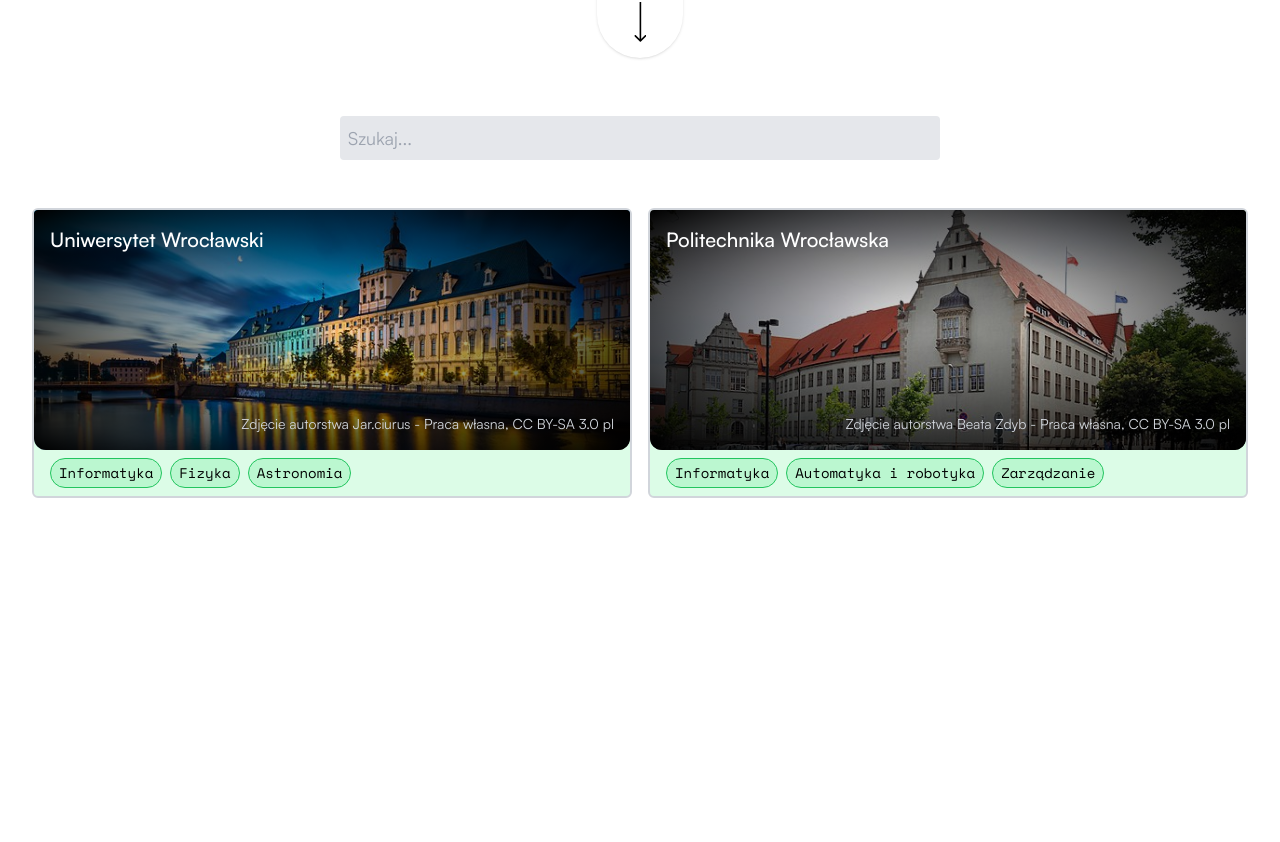
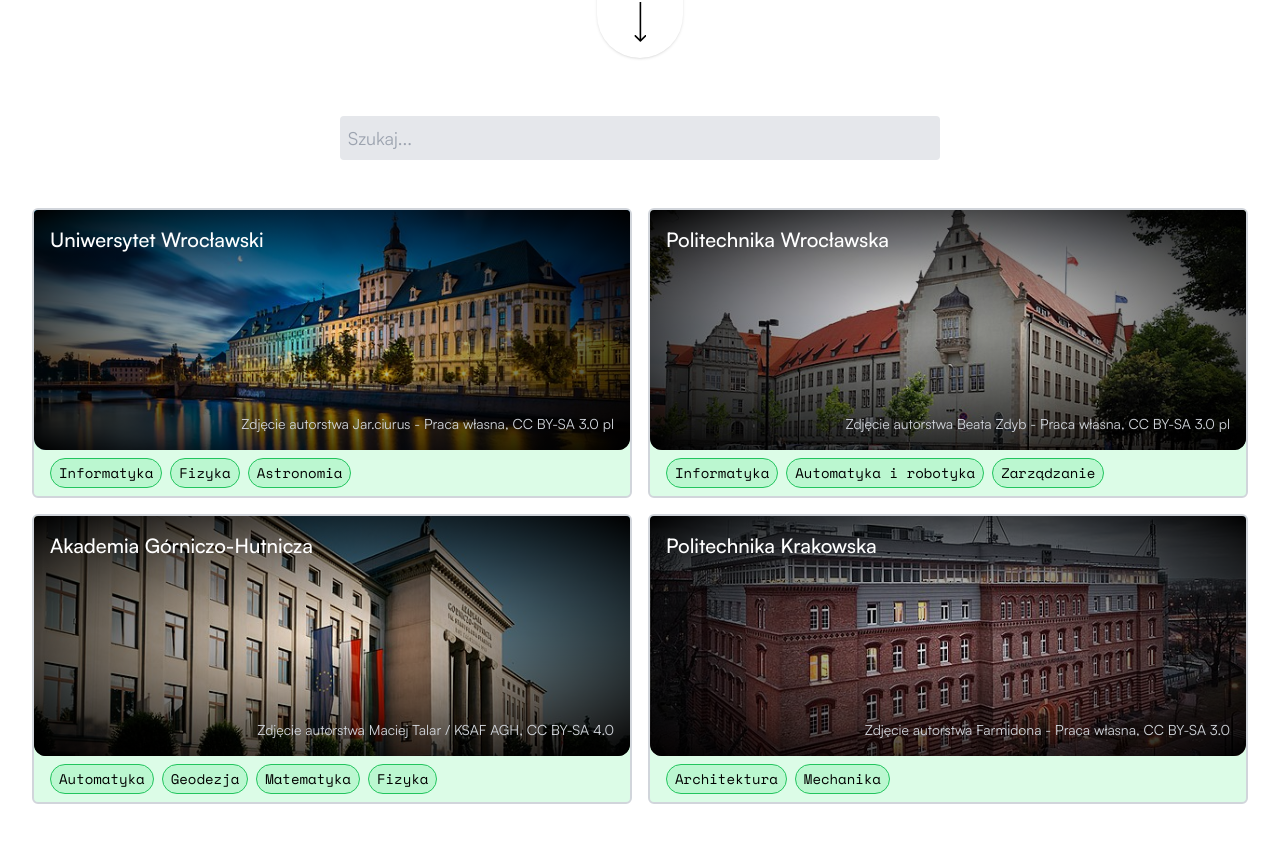
Before and after one commit to alphatra/HackYeah2023_InnovationInEducation, a Next.js app in the folder frontend/: page / in a window 1280 px wide. Shown: the part 716-1558 px from the top of the page. Before the commit the page ends 1214 px from the top, so only its background shows below. Built offline with nearby package versions, Linux system fonts and the light colour scheme.

Commit message:
add universities

```diff
--- a/frontend/components/universities-grid.tsx
+++ b/frontend/components/universities-grid.tsx
@@ -19,6 +19,20 @@
     imageCopyrights:
       "Zdjęcie autorstwa Beata Zdyb - Praca własna, CC BY-SA 3.0 pl",
     majors: ["Informatyka", "Automatyka i robotyka", "Zarządzanie"],
+  },
+  {
+    id: 3,
+    name: "Akademia Górniczo-Hutnicza",
+    imagePath: "/agh.jpg",
+    imageCopyrights: "Zdjęcie autorstwa Maciej Talar / KSAF AGH, CC BY-SA 4.0",
+    majors: ["Automatyka", "Geodezja", "Matematyka", "Fizyka"],
+  },
+  {
+    id: 4,
+    name: "Politechnika Krakowska",
+    imagePath: "/pk.jpg",
+    imageCopyrights: "Zdjęcie autorstwa Farmidona - Praca własna, CC BY-SA 3.0",
+    majors: ["Architektura", "Mechanika"],
   },
 ];
 
@@ -47,7 +61,7 @@
           className="bg-gray-200 text-lg w-full max-w-[600px] rounded p-2"
         />
       </div>
-      <div className="container grid grid-cols-1 md:grid-cols-2 gap-4 pt-12">
+      <div className="container grid grid-cols-1 md:grid-cols-2 gap-4 py-12">
         {filteredUniversities.map((university) => (
           <div
             key={university.id}
```
Also changed, not shown: frontend/public/agh.jpg (added), frontend/public/pk.jpg (added).
